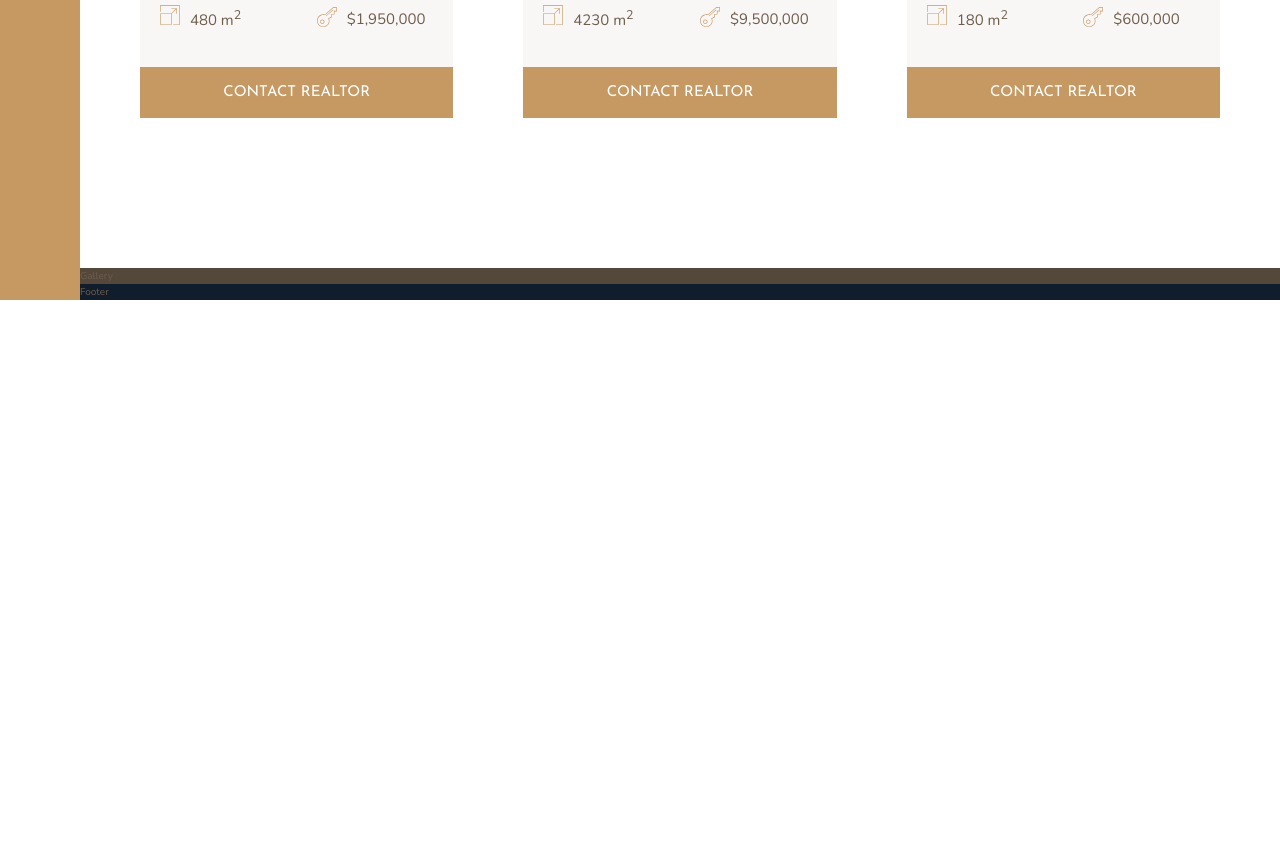
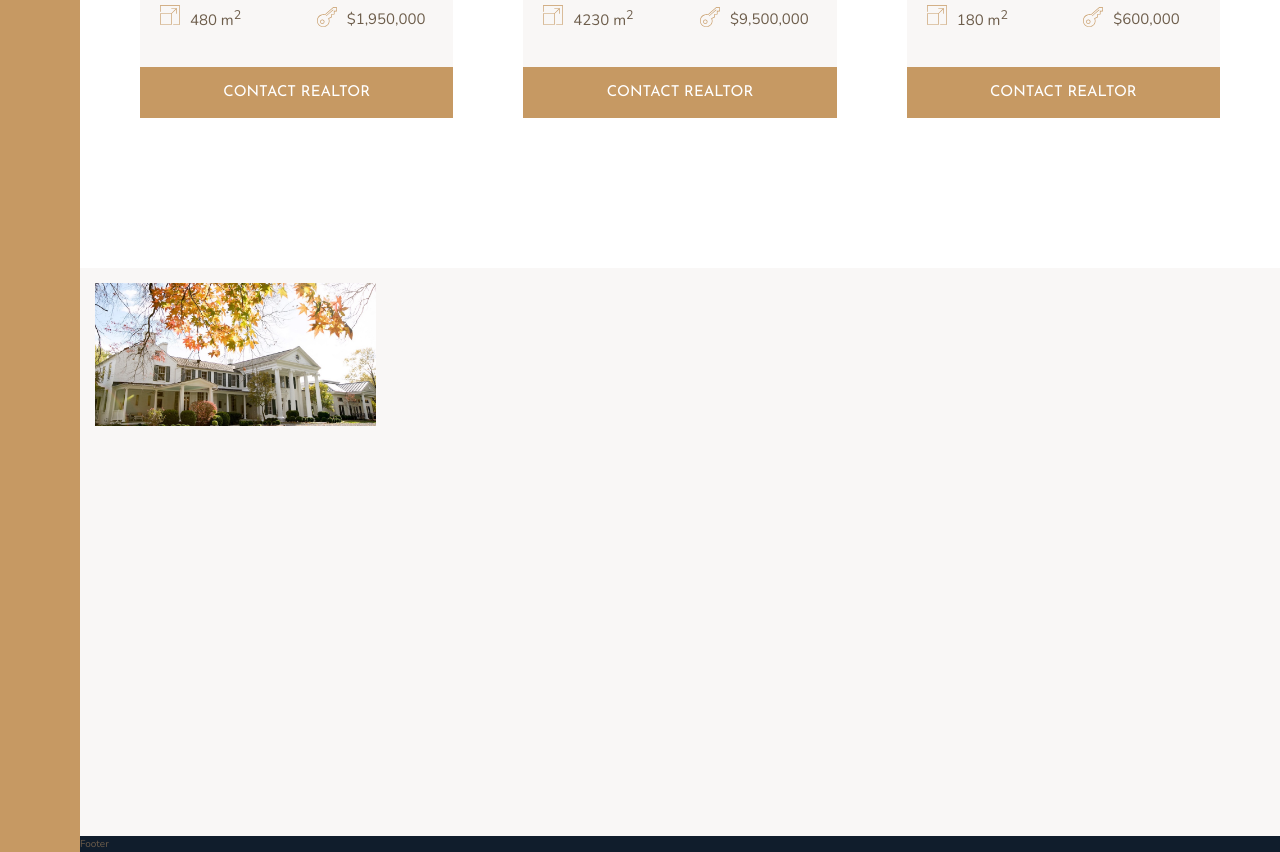
Before and after one commit to Tuund/Nexter, a website: page index.html in a window 1280 px wide. Shown: the part 2804-3656 px from the top of the page. Before the commit the page ends 3104 px from the top, so only its background shows below. Drawn offline with nearby package versions, Linux system fonts and the light colour scheme.

Commit message:
10. Building the Gallery - Part 1

```diff
--- a/index.html
+++ b/index.html
@@ -292,7 +292,11 @@
       </div>
     </section>
 
-    <section class="gallery">Gallery</section>
+    <section class="gallery">
+      <figure class="gallery__item gallery__item--1">
+        <img class="gallery__img" src="img/gal-1.jpeg" alt="Gallery image 1" />
+      </figure>
+    </section>
 
     <footer class="footer">Footer</footer>
   </body>
--- a/sass/_gallery.scss
+++ b/sass/_gallery.scss
@@ -1,4 +1,25 @@
 .gallery {
+  display: grid;
+  grid-template-columns: repeat(8, 1fr);
+  grid-template-rows: repeat(7, 5vw);
+  gap: 1.5rem;
   grid-column: full-start / full-end;
-  background-color: $color-grey-dark-1;
+  padding: 1.5rem;
+  background-color: $color-grey-light-1;
+
+  &__item {
+
+    &--1 {
+      grid-column: 1 / span 2;
+      grid-row: 1 / span 2;
+    }
+
+  }
+
+  &__img {
+    display: block;
+    width: 100%;
+    height: 100%;
+    object-fit: cover;
+  }
 }
```
Also changed, not shown: css/style.css.
